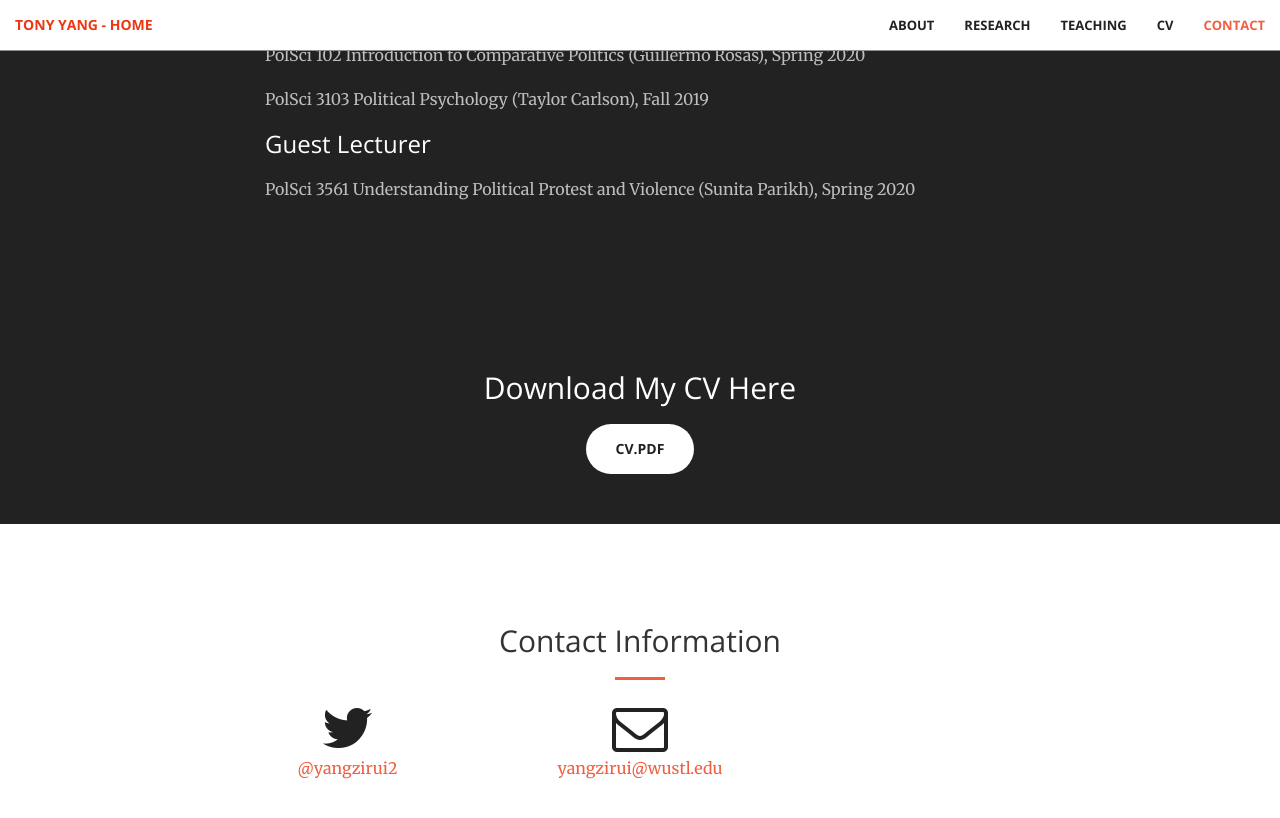
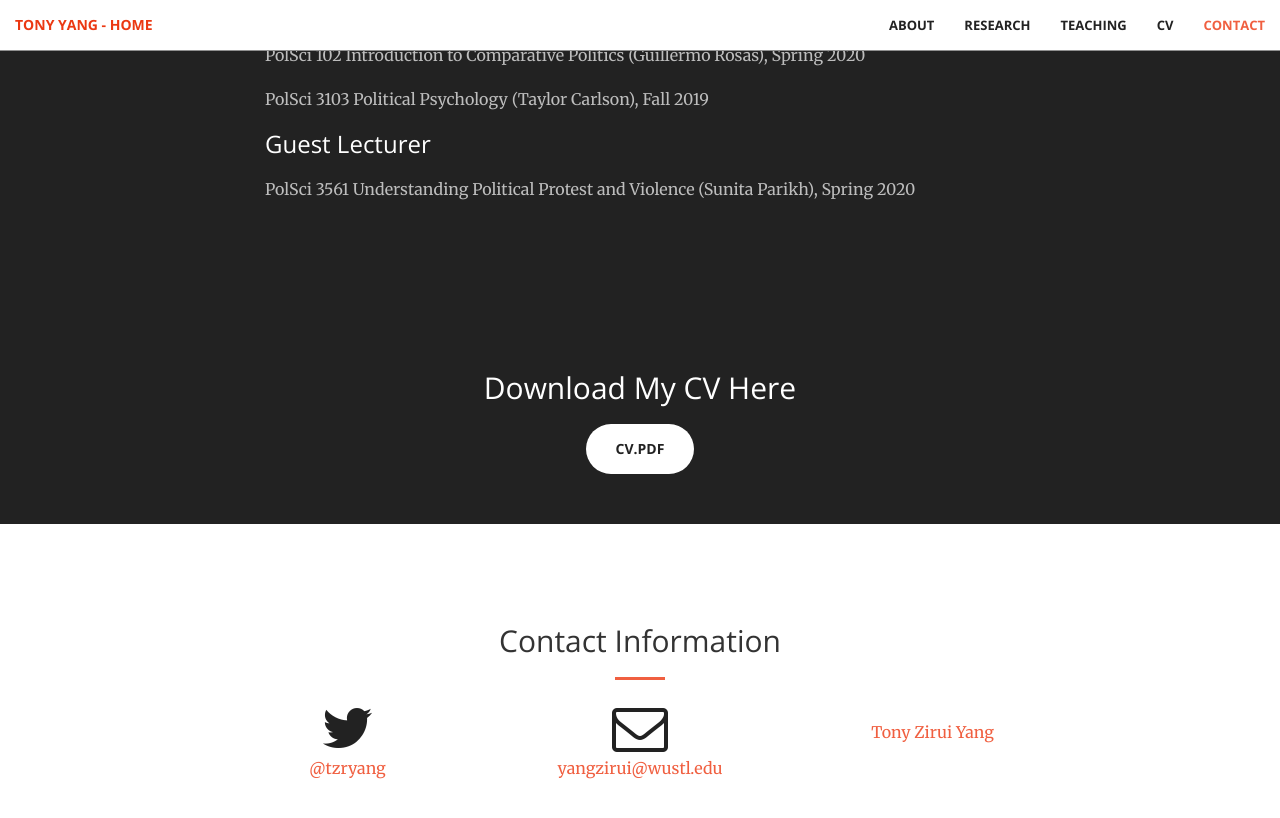
Before and after one commit to tonyhsfz/website, a Jekyll site: the page built from index.html, in a window 1280 px wide and 900 px high, scrolled down 4298 px. Shown: the top 818 px of the window. Built offline with Jekyll 4.4.1, drawn with Linux system fonts in a browser that asks for light colours.

Commit message:
Update contact.html

```diff
--- a/_includes/contact.html
+++ b/_includes/contact.html
@@ -6,9 +6,9 @@
                 <hr class="primary">
             </div>
         <div class="col-lg-2 col-lg-offset-2 text-center">
-            <a href="https://twitter.com/yangzirui2">
+            <a href="https://twitter.com/tzryang">
                 <i class="fa fa-twitter fa-3x wow bounceIn" data-wow-delay=".1s"></i>
-                <p>@yangzirui2</p>
+                <p>@tzryang</p>
             </a>
         </div>
         <div class="col-lg-2 col-lg-offset-1 text-center">
@@ -18,9 +18,9 @@
             </a>
         </div>
         <div class="col-lg-2 col-lg-offset-1 text-center">
-            <a href="https://scholar.google.com/{{citations?user=_vQN26gAAAAJ&hl=en}}">
+            <a href="https://scholar.google.com/citations?user=_vQN26gAAAAJ&hl=en">
             <i class="fa fa-google-scholar fa-3x wow bounceIn" data-wow-delay=".1s"></i>
-                <p>{{ Tony Zirui Yang }}</p>
+                <p>Tony Zirui Yang</p>
             </a>
         </div>
 
```
